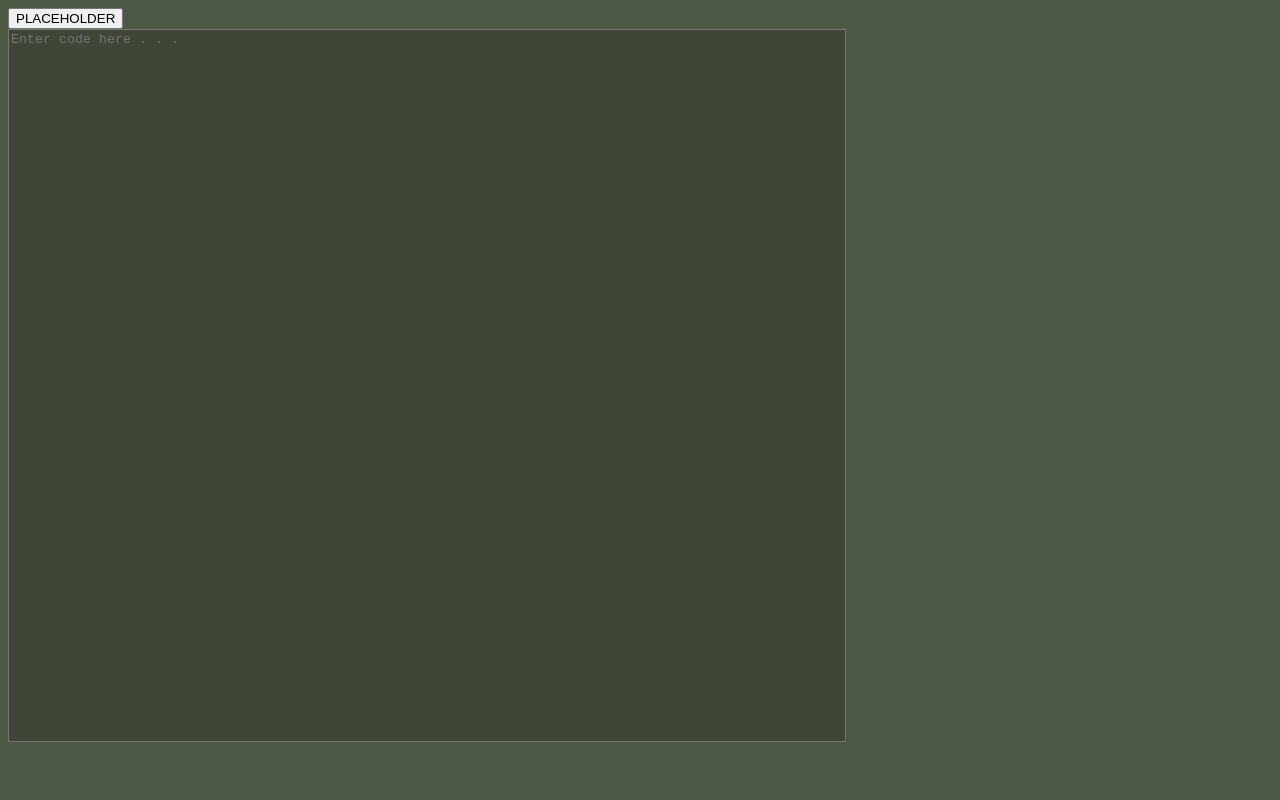
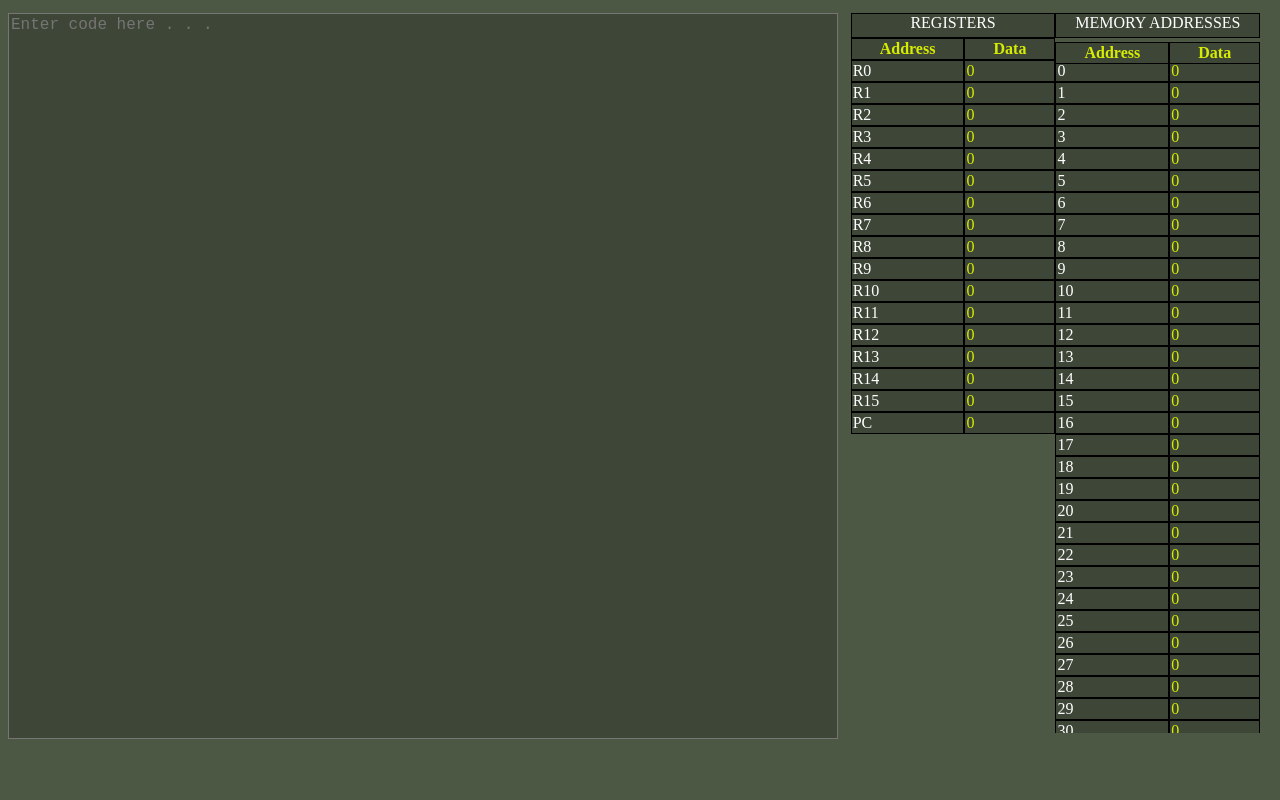
Before and after one commit to archiethehead/WebSembly, a website: page Public/HTML/main.html in a window 1280 px wide. Drawn offline with Linux system fonts and the light colour scheme.

Commit message:
Tables
Feat: Implemented program tables to display register and memory addresses, utilising specialised div containers, and sticky headers.

Fix: Batch file now asks for input in the event of a crash, allowing you to read the error message presented by either the OS, or Node.JS.

Feat: Wrote helper functions in the Virtual Machine file for returning the addresses in a row format.

Chloe: 'you did amazing things :)'

```diff
--- a/Public/CSS/style.css
+++ b/Public/CSS/style.css
@@ -1,32 +1,122 @@
+/* Global Styles */
+
+.page-body {
+
+  background-color: #4c5844;
+
+}
+
 .grid-container {
 
   display: grid;
   align-content: flex-start;
-  grid-template-columns: auto auto;
+  grid-template-columns: 2fr 1fr;
+  padding-top: 5px;
 
 }
 
+caption, th, td {
+
+  border: 1px solid black;
+  column-width: 100%;
+  background: #3e4637;
+  color:white;
+
+}
+
+caption, th {
+
+  position: sticky;
+  top: 4%;
+  color: #d6ec00;
+
+  background: #3e4637;
+  z-index: 1;
+
+}
+
+caption {
+
+  top: 0;
+  padding-bottom: 5px;
+  color: white;
+
+}
+
+td {
+
+  width: 10%;
+
+}
+
+
+/* Coding Area */
+
 .code-area {
 
-  height: 95vh;
   width: 65vw;
+  height: 90vh;
 
 }
 
 .code-text-area {
 
   resize: none;
-  height: 93%;
-  width: 100%;
+  height: 100%;
+  width: 99%;
 
   background-color: #3e4637;
   color: white;
   font-family: 'Courier New', Courier, monospace;
+  font-size: medium;
 
 }
 
-.page-body {
+/* Register Table Area */
 
-  background-color: #4c5844;
+.table-area {
+
+  height: 90vh;
+  width: 32vw;
+  display: flex;
 
 }
+
+.register-table-area {
+
+  height: 100%;
+  width: 50%;
+
+}
+
+.register-table, .memory-table {
+
+  display: block;
+  border-collapse: separate;
+  border-spacing: 0px;
+  width: 100%;
+  column-width: 100%;
+  grid-column-end: span;
+
+}
+
+.memory-table {
+
+  height: 100%;
+  max-height: 100%;
+  overflow-y: auto;
+  overflow-x: hidden;
+
+}
+
+.memory-table-area {
+
+  width: 50%;
+
+}
+
+.data-value {
+
+  color: #d6ec00;
+
+}
--- a/Public/HTML/main.html
+++ b/Public/HTML/main.html
@@ -8,13 +8,48 @@
 
     <body class = "page-body">
 
-        <button>PLACEHOLDER</button>
-
         <div class = "grid-container">
 
-            <!-- Code entry below d6ec00 -->
             <div class = "code-area">
                 <textarea class = "code-text-area" placeholder="Enter code here . . ."></textarea>
+            </div>
+
+            <div class = "table-area">
+
+                <div class = "register-table-area">
+
+                    <table class = "register-table" id = "register_table">
+
+                        <caption style="color: white">REGISTERS</caption>
+
+                        <tr>
+                            <th>Address</th>
+                            <th>Data</th>
+                        </tr>
+
+                        <script> refresh_registers() </script>
+
+                    </table>
+
+                    </div>
+
+                <div class = "memory-table-area">
+
+                    <table class = "memory-table" id = "memory_table">
+
+                        <caption style="color: white">MEMORY ADDRESSES</caption>
+
+                        <tr>
+                            <th>Address</th>
+                            <th>Data</th>
+                        </tr>
+
+                        <script> refresh_memory() </script>
+
+                    </table>
+
+                </div>
+
             </div>
 
         </div>
--- a/Public/JS/virtual_machine.js
+++ b/Public/JS/virtual_machine.js
@@ -70,6 +70,13 @@ class virtual_machine {
     return_registers() {
 
         return this.registers
+
+    }
+
+
+    return_memory() {
+
+        return this.global_memory
 
     }
 
@@ -396,7 +403,7 @@ class virtual_machine {
 
 }
 
-const vm = new virtual_machine(1000);
+const vm = new virtual_machine(256);
 
 program = [
         'MOV, R1, #1', 'LOOP:',
@@ -410,19 +417,43 @@ function refresh_registers() {
     var table = document.getElementById("register_table");
     var register_data = vm.return_registers();
 
-    var keys = Object.keys(register_data);
-    console.log(keys);
+    var keys = Object.keys(register_data)
 
-    for (x = 0; x < keys.length;  x ++) {
+    for (var x = 0; x < keys.length;  x ++) {
 
         var row = table.insertRow(-1);
 
-        var data = row.insertCell(register_data[keys[x]])
-        var register = row.insertCell(keys[x]);
+        var register = row.insertCell(0)
 
-        register.innerHTML = keys[x];
-        data.innerHTML = register_data[keys[x]];
+        var data = row.insertCell(1)
+        data.classList.add('data-value')
+
+        register.innerHTML = keys[x]
+        data.innerHTML = register_data[keys[x]]
 
     }
 
 }
+
+function refresh_memory() {
+
+    var table = document.getElementById("memory_table")
+    var memory_data = vm.return_memory()
+
+    var keys = Object.keys(memory_data)
+
+    for (var x = 0; x < keys.length;  x ++) {
+
+        var row = table.insertRow(-1)
+
+        var address = row.insertCell(0)
+
+        var data = row.insertCell(1)
+        data.classList.add('data-value')
+
+        address.innerHTML = keys[x]
+        data.innerHTML = memory_data[keys[x]]
+
+    }
+
+}
```
Also changed, not shown: index.js (+5 -5 lines), 2 other files.
